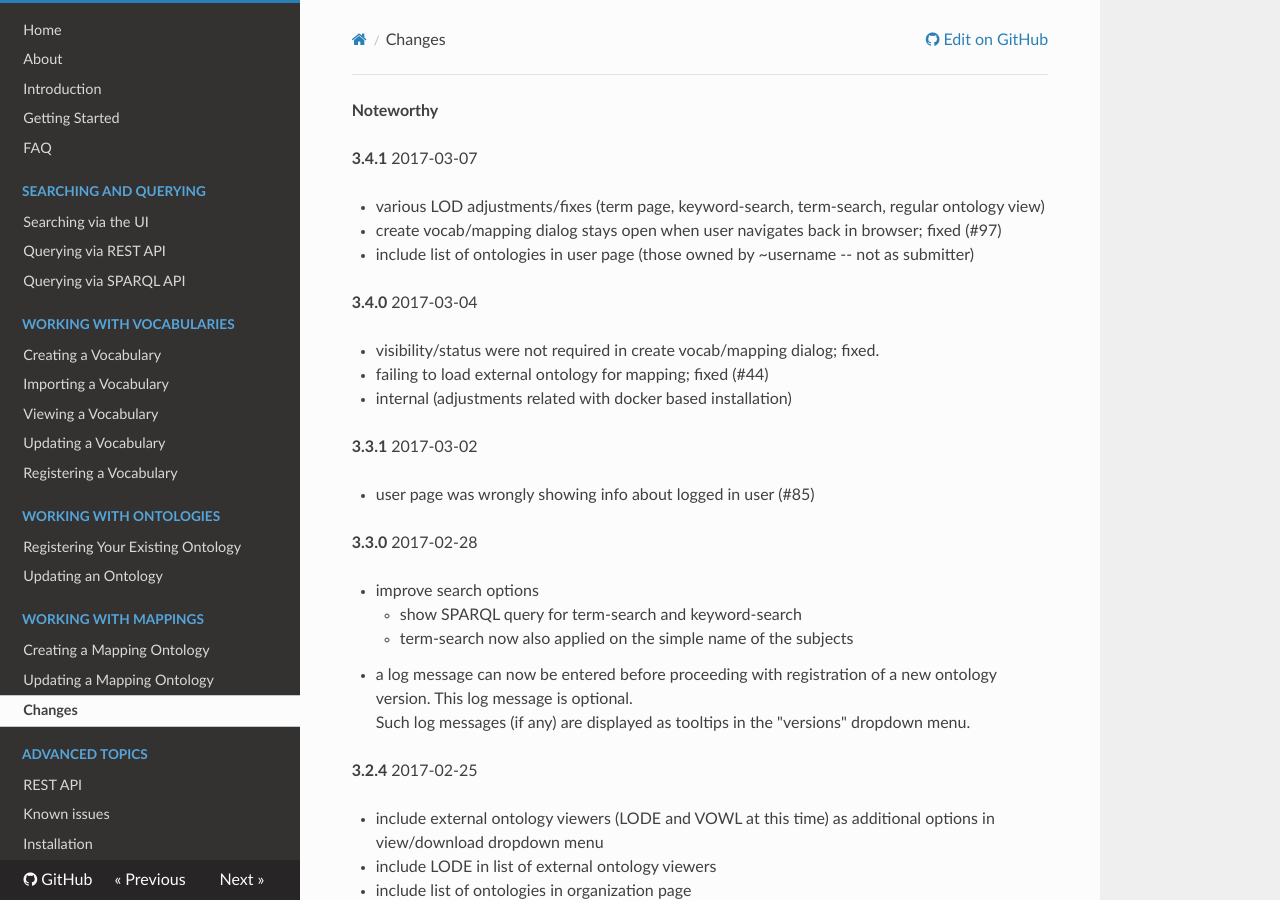
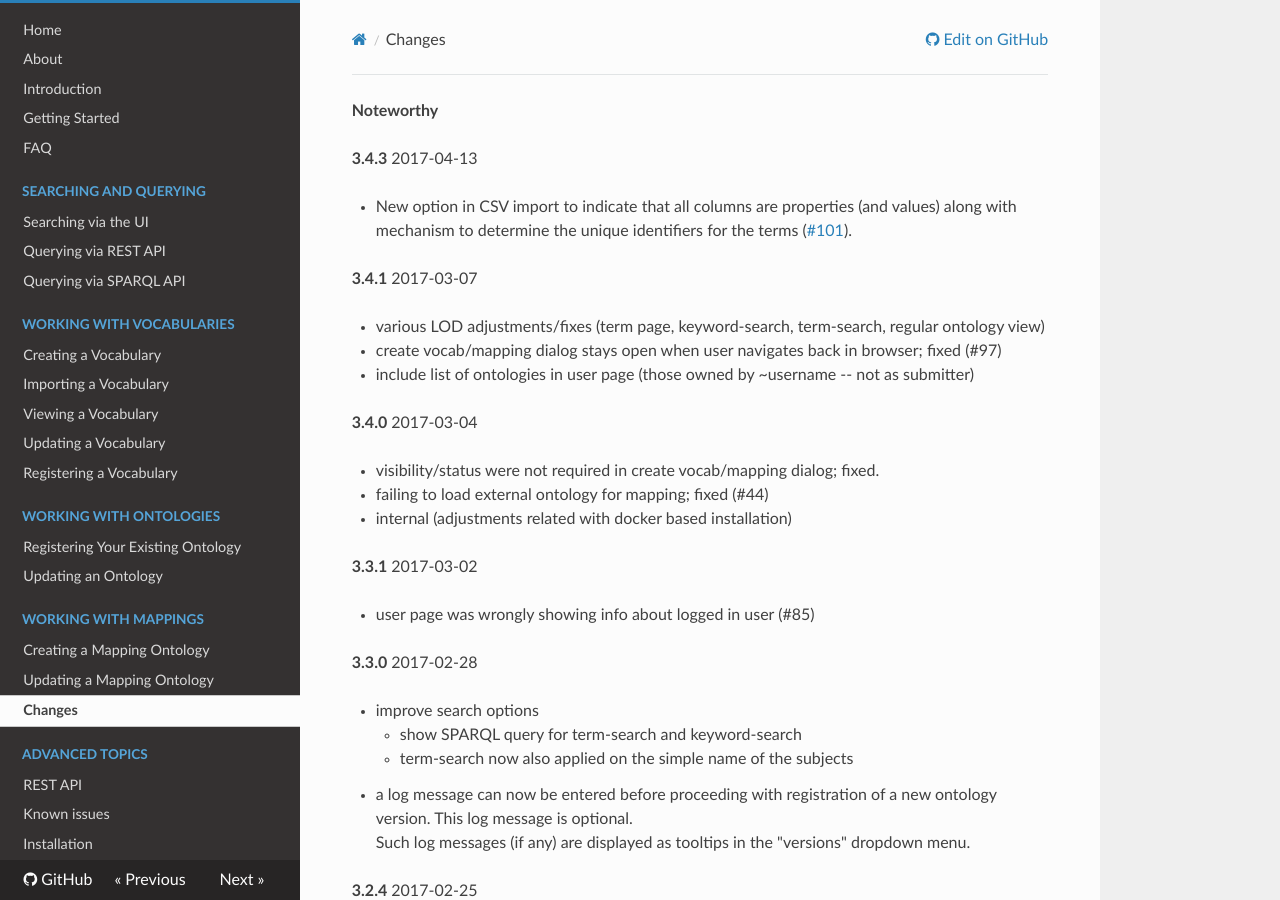
Before and after one commit to mmisw/mmiorr-docs, an MkDocs documentation site: the page built from docs/changes.md, in a window 1280 px wide and 900 px high. Built offline with MkDocs 1.6.1, drawn with Linux system fonts in a browser that asks for light colours; nearby versions of some CDN libraries; old or Windows-style settings are respelled for this version of MkDocs.

Commit message:
3.4.3  (with new option in CSV import)

```diff
--- a/docs/changes.md
+++ b/docs/changes.md
@@ -1,4 +1,10 @@
 **Noteworthy**
+
+**3.4.3** 2017-04-13
+
+- New option in CSV import to indicate that all columns are properties (and values) along
+  with mechanism to determine the unique identifiers for the terms
+  ([#101](https://github.com/mmisw/orr-portal/issues/101)).
 
 **3.4.1** 2017-03-07
 
```
